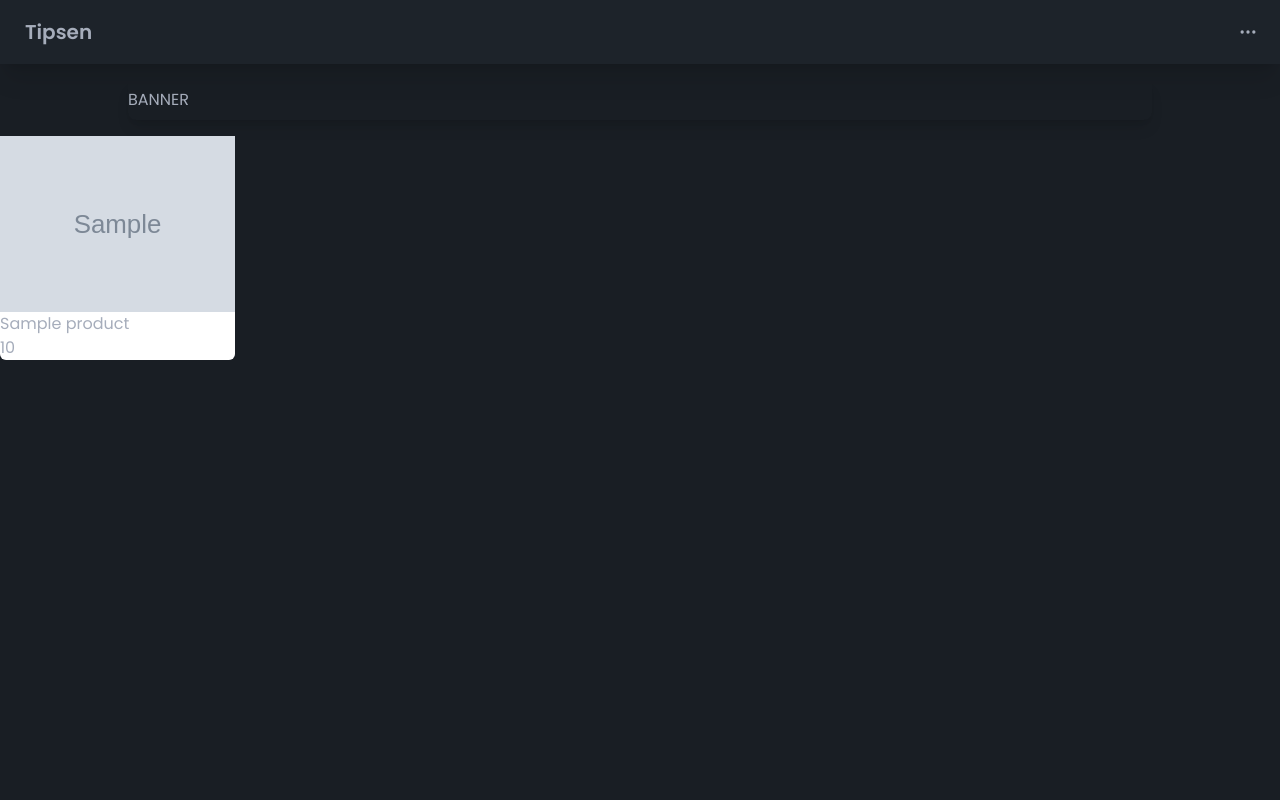
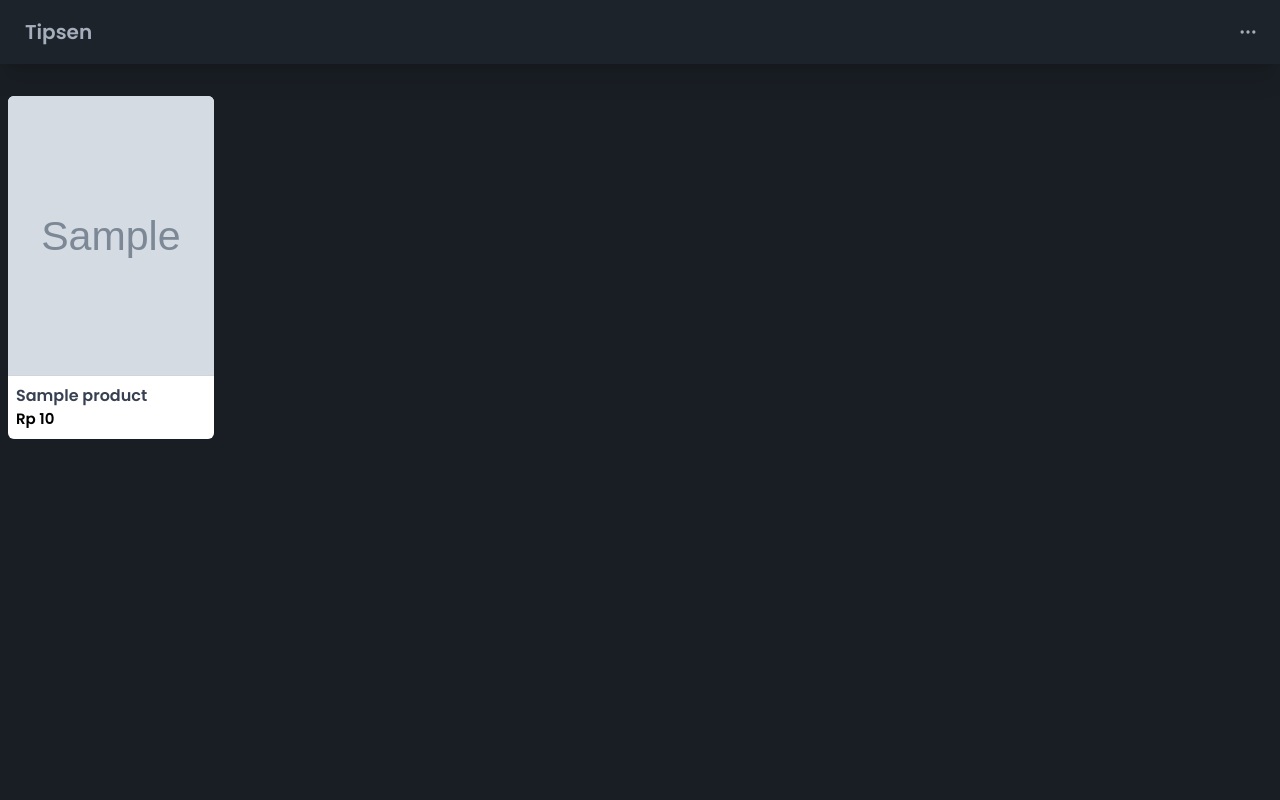
Before and after one commit to rpl-tipsen/tipsen, a Django app: page /products/ in a window 1280 px wide. Run offline with Django 5.2, Linux system fonts and the light colour scheme; tables that the repository leaves empty hold one stand-in row (values such as "Sample post"); grey boxes marked "Sample" are stand-in pictures; some libraries are stand-ins or nearby versions.

Commit message:
feat:"chat admin" and "view all product"

```diff
--- a/products/views.py
+++ b/products/views.py
@@ -135,13 +135,10 @@ def order_product(request, product_id):
                         },
                     )
                 quantity = first_form.cleaned_data["quantity"]
-                total_price = product.price * quantity
-                print(total_price, quantity)
 
                 # Save order data in session
                 request.session["address_id"] = address_id
                 request.session["quantity"] = quantity
-                request.session["total_price"] = total_price
                 return render(
                     request,
                     "products/form-after-payment.html",
@@ -166,10 +163,11 @@ def order_product(request, product_id):
             second_form = OrderSecondForm(request.POST)
             if second_form.is_valid():
                 try:
-                    # Retrieve order data from session
                     address_id = request.session.get("address_id")
                     quantity = request.session.get("quantity")
-                    total_price = request.session.get("total_price")
+
+                    delivery_fee = 2000  # can be changed later to be dynamic
+                    total_price = product.price * quantity + delivery_fee
 
                     address = Address.objects.get(id=address_id)
                     if not address or address.user_id != request.user._wrapped.id:
@@ -199,7 +197,6 @@ def order_product(request, product_id):
 
                     del request.session["address_id"]
                     del request.session["quantity"]
-                    del request.session["total_price"]
 
                     return redirect("my_order")
                 except Exception as e:
--- a/templates/base.html
+++ b/templates/base.html
@@ -34,6 +34,9 @@
       Pesanan
     </a>
     {% else %}
+    <a class="text-gray-100 p-4 hover:bg-neutral hover:text-blue-500 transition-all duration-100" href="https://wa.me/+6282828909456">
+      Hubungi Admin
+    </a>
     <a class="text-gray-100 p-4 hover:bg-neutral hover:text-blue-500 transition-all duration-100" href="{% url 'special_request' %}">
       Special Request
     </a>
--- a/templates/home/index.html
+++ b/templates/home/index.html
@@ -48,5 +48,6 @@
         </section>
         {% endif %}
     </section>
+    <a href="{% url 'products' %}"><button class="btn btn-primary">Lihat semua produk</button></a>
   </section>
 {% endblock content %}
--- a/templates/products/index.html
+++ b/templates/products/index.html
@@ -7,20 +7,31 @@
 {% block content %}
 
   <section class="w-full h-[35vh] flex flex-col justify-start items-center">
-    <div class="w-4/5 h-full py-2 rounded-lg shadow-lg">
-        BANNER
-    </div>
     <section class="w-full my-4">
-        <section class="w-11/12 grid grid-cols-5">
+        <section class="w-11/12 grid grid-cols-5 gap-x-8  gap-y-4 px-2">
             {% for product_ in products %}
-                <a class="bg-white rounded-md" href="{% url 'product' product_id=product_.id %}">
-                    <img src="{{product_.image_link}}" alt="{{product_.name}}" class="w-full"/>
-                    <p>{{ product_.name }}</p>
-                    <p>{{ product_.price }}</p>
-                </a>
+            <a class="bg-white rounded-md max-w-xl  hover:cursor-pointer hover:border-2 hover:border-blue-400 transition-all duration-100" href="{% url 'product' product_id=product_.id %}">
+                <div class="w-full h-4/5 h-[280px] border-b border-gray-300 overflow-hidden">
+
+                    <img src="{{product_.image_link}}" alt="{{product_.name}}" class="w-full object-cover h-[280px] rounded-t-md"/>
+                </div>
+                <div class="w-full flex flex-col p-2 py-2">
+
+                    <p class="text-gray-700 font-semibold text-[16px]">{{ product_.name }}</p>
+
+
+                    <p class="text-black font-semibold text-[15px]">Rp {{ product_.price }}</p>
+                </div>
+            </a>
             {% endfor %}
         </section>
-
+        {% if products|length <= 0 %}
+        <section class='w-full h-[50vh] flex items-center justify-center'>
+            <h2 class="text-5xl font-bold text-gray-200">
+                Produk tidak ditemukan
+            </h2>
+        </section>
+        {% endif %}
     </section>
   </section>
 {% endblock content %}
```
